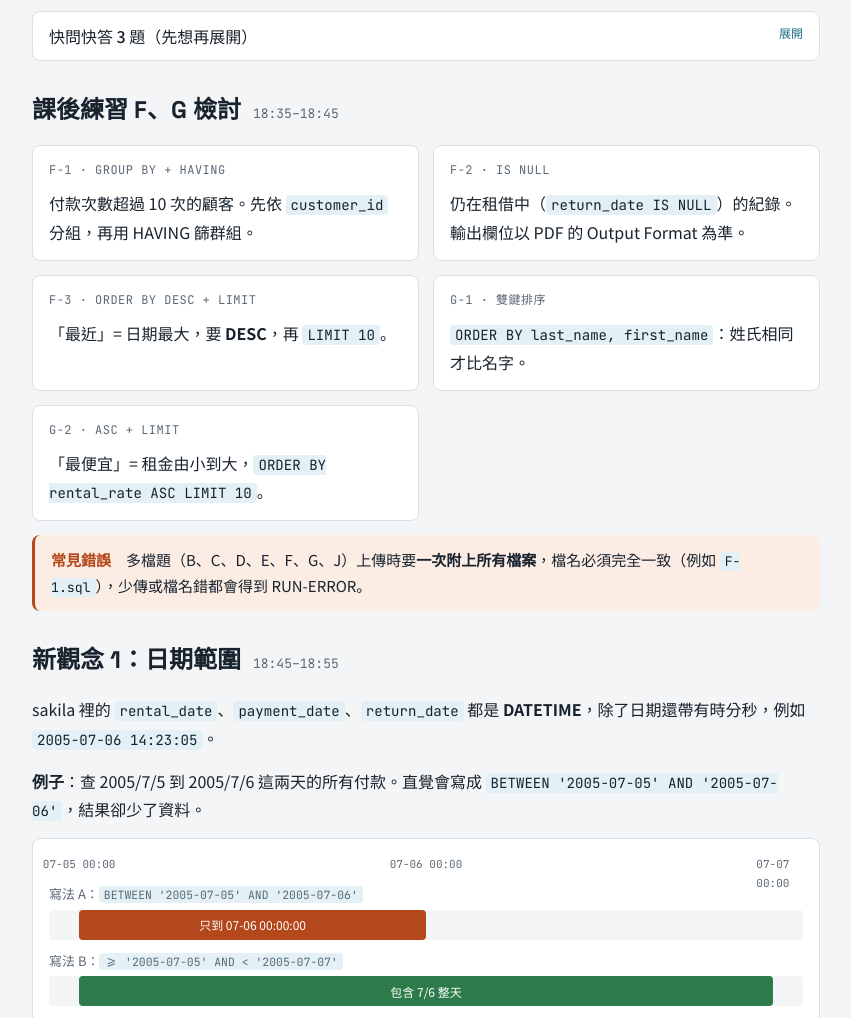
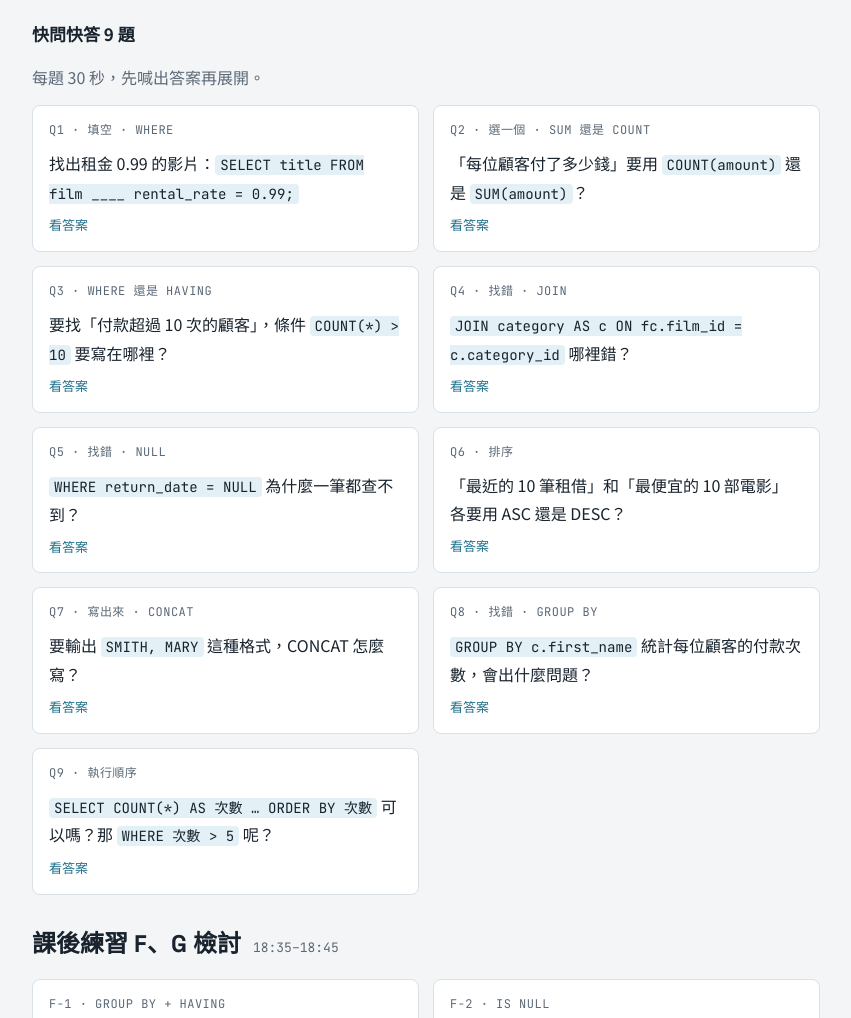
Before and after one commit to annieivy0224-byte/sql-day13, a plain HTML site: page index.html in a window 1280 px wide. Shown: the part 1193-2211 px from the top of the page, without its empty margins (214-1065 px from the left). Drawn offline with Linux system fonts and the light colour scheme.

Commit message:
Add 9 quick review questions to warm-up
Co-Authored-By: Claude Opus 5.5 <noreply@anthropic.com>

```diff
--- a/index.html
+++ b/index.html
@@ -90,6 +90,7 @@ td.nul{color:var(--muted);font-style:italic}
 footer{color:var(--muted);font-size:13px;border-top:1px solid var(--line);padding-top:16px}
 @media (prefers-reduced-motion:reduce){*{scroll-behavior:auto!important}}
 html{scroll-behavior:smooth}
+details.qa{border:0;background:transparent}details.qa>summary{padding:0;font-size:13px;color:var(--accent);font-weight:400}details.qa>summary::after{content:none}details.qa .in{padding:8px 0 0;font-size:15px;color:var(--muted)}
 </style>
 </head>
 <body>
@@ -145,17 +146,28 @@ html{scroll-behavior:smooth}
       <tr><td>排序、取前幾筆</td><td class="mono">ORDER BY … LIMIT n</td><td>F-3、G</td></tr>
     </tbody>
   </table></div>
-  <details>
-    <summary>快問快答 3 題（先想再展開）</summary>
-    <div class="in">
-      <p><b>Q1</b> 要找「付款超過 10 次的顧客」，條件 <code>COUNT(*) &gt; 10</code> 要寫在 WHERE 還是 HAVING？<br>
-      <span class="lead">→ HAVING。WHERE 在分組前執行，那時還沒有 COUNT 的結果。</span></p>
-      <p><b>Q2</b> <code>ON fc.film_id = c.category_id</code> 哪裡錯？<br>
-      <span class="lead">→ 兩邊意義不同。JOIN 要接「表示同一件事」的欄位：<code>fc.category_id = c.category_id</code>。</span></p>
-      <p><b>Q3</b> <code>return_date = NULL</code> 為什麼查不到資料？<br>
-      <span class="lead">→ NULL 不能用等號比較，要寫 <code>IS NULL</code>。</span></p>
-    </div>
-  </details>
+  <h3>快問快答 9 題</h3>
+  <p class="lead">每題 30 秒，先喊出答案再展開。</p>
+  <div class="grid2">
+    <div class="card"><span class="lbl">Q1 · 填空 · WHERE</span><p>找出租金 0.99 的影片：<code>SELECT title FROM film ____ rental_rate = 0.99;</code></p>
+      <details class="qa"><summary>看答案</summary><div class="in"><p><code>WHERE</code>。篩選資料列用 WHERE。</p></div></details></div>
+    <div class="card"><span class="lbl">Q2 · 選一個 · SUM 還是 COUNT</span><p>「每位顧客付了多少錢」要用 <code>COUNT(amount)</code> 還是 <code>SUM(amount)</code>？</p>
+      <details class="qa"><summary>看答案</summary><div class="in"><p><code>SUM(amount)</code>。COUNT 數的是筆數，SUM 才是金額加總。</p></div></details></div>
+    <div class="card"><span class="lbl">Q3 · WHERE 還是 HAVING</span><p>要找「付款超過 10 次的顧客」，條件 <code>COUNT(*) &gt; 10</code> 要寫在哪裡？</p>
+      <details class="qa"><summary>看答案</summary><div class="in"><p>HAVING。WHERE 在分組前執行，那時還沒有 COUNT 的結果。</p></div></details></div>
+    <div class="card"><span class="lbl">Q4 · 找錯 · JOIN</span><p><code>JOIN category AS c ON fc.film_id = c.category_id</code> 哪裡錯？</p>
+      <details class="qa"><summary>看答案</summary><div class="in"><p>兩邊意義不同。JOIN 要接表示同一件事的欄位：<code>fc.category_id = c.category_id</code>。</p></div></details></div>
+    <div class="card"><span class="lbl">Q5 · 找錯 · NULL</span><p><code>WHERE return_date = NULL</code> 為什麼一筆都查不到？</p>
+      <details class="qa"><summary>看答案</summary><div class="in"><p>NULL 不能用等號比較，要寫 <code>IS NULL</code>。</p></div></details></div>
+    <div class="card"><span class="lbl">Q6 · 排序</span><p>「最近的 10 筆租借」和「最便宜的 10 部電影」各要用 ASC 還是 DESC？</p>
+      <details class="qa"><summary>看答案</summary><div class="in"><p>最近 = 日期最大，<code>ORDER BY rental_date DESC LIMIT 10</code>；最便宜 = 由小到大，<code>ORDER BY rental_rate ASC LIMIT 10</code>。</p></div></details></div>
+    <div class="card"><span class="lbl">Q7 · 寫出來 · CONCAT</span><p>要輸出 <code>SMITH, MARY</code> 這種格式，CONCAT 怎麼寫？</p>
+      <details class="qa"><summary>看答案</summary><div class="in"><p><code>CONCAT(last_name, ', ', first_name)</code>，逗號後面有一個空白。</p></div></details></div>
+    <div class="card"><span class="lbl">Q8 · 找錯 · GROUP BY</span><p><code>GROUP BY c.first_name</code> 統計每位顧客的付款次數，會出什麼問題？</p>
+      <details class="qa"><summary>看答案</summary><div class="in"><p>名字相同的不同顧客會被併成一組。分組要用 <code>c.customer_id</code>。</p></div></details></div>
+    <div class="card"><span class="lbl">Q9 · 執行順序</span><p><code>SELECT COUNT(*) AS 次數 … ORDER BY 次數</code> 可以嗎？那 <code>WHERE 次數 &gt; 5</code> 呢？</p>
+      <details class="qa"><summary>看答案</summary><div class="in"><p>ORDER BY 可以用別名，它在 SELECT 之後執行；WHERE 不行，它在 SELECT 之前就執行了，要改寫成 <code>HAVING COUNT(*) &gt; 5</code>。</p></div></details></div>
+  </div>
 </section>
 
 <section id="fg">
```
